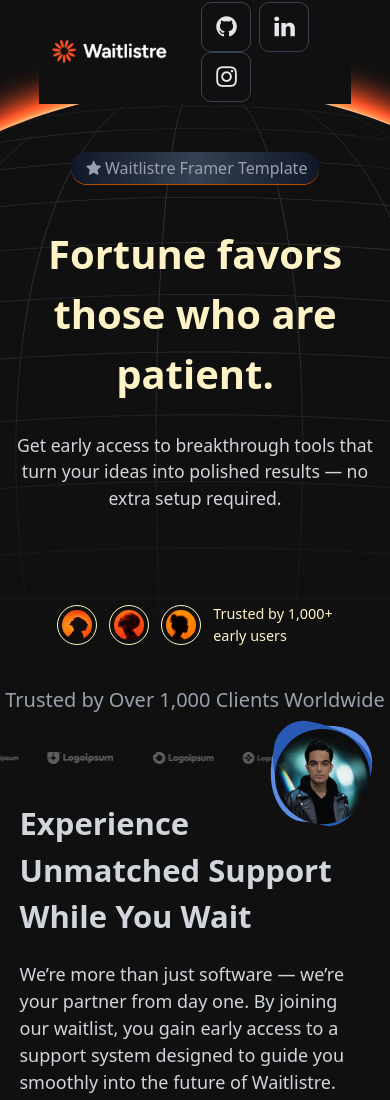
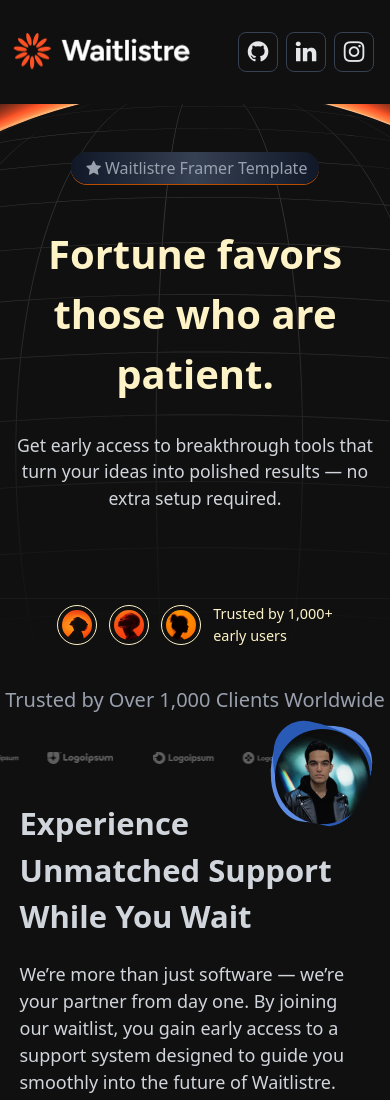
Before and after one commit to hoseinmohammadi-dev/tailwind-project1, a plain HTML site: page index.html in a window 390 px wide. Shown: the top 1100 px of the page. Drawn offline with nearby package versions, Linux system fonts and the light colour scheme.

Commit message:
update header icon

```diff
--- a/index.html
+++ b/index.html
@@ -15,13 +15,13 @@
 <body>
     <header class="w-full  bg-[url('../img/k7Ia7F3ZPsgb8PDOVplFTnRQg.svg')] bg-[#101010] bg-cover bg-center ">
         <section class="w-full h-26 2xl:container mx-auto ">
-            <div class="w-[80%] md:w-full h-full px-3 md:px-10 bg-[#101010] md:bg-transparent mx-auto">
+            <div class="w-full md:w-full h-full px-3 md:px-10 bg-[#101010] md:bg-transparent mx-auto">
                 <div class="w-full h-full flex justify-between items-center">
                     <figure>
-                        <img class="w-[80%]" src="img/default.png" alt="">
+                        <img class="w-[70%]" src="img/default.png" alt="">
                     </figure>
                     <nav
-                        class="row *:w-[50px] *:h-[50px] text-gray-200 text-2xl *:rounded-[20%] *:mx-1 *:cursor-pointer">
+                        class="row *:w-[40px] *:h-[40px] text-gray-200 text-2xl *:rounded-[20%] *:mx-1 *:cursor-pointer">
                         <i class="icon-github-circled borderIcon fc"></i>
                         <i class="icon-linkedin borderIcon fc"></i>
                         <i class="icon-instagram borderIcon fc"></i>
```
